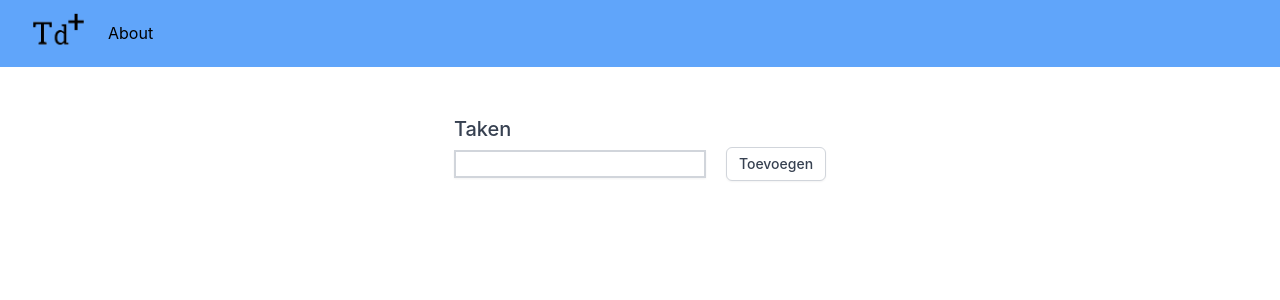
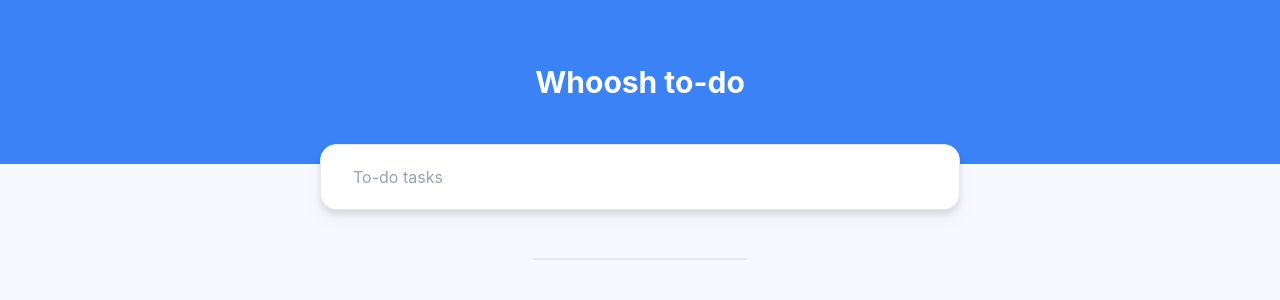
Before and after one commit to D3nic33/to-do-app, a React (Create React App) app: page / in a window 1280 px wide. Shown: the top 300 px of the page. Built offline with nearby package versions, Linux system fonts and the light colour scheme.

Commit message:
Added styling from design to tasks

```diff
--- a/public/index.html
+++ b/public/index.html
@@ -12,7 +12,7 @@
     <link rel="manifest" href="%PUBLIC_URL%/manifest.json" />
     <title>To-do App</title>
   </head>
-  <body>
+  <body style="background-color: #F7F9FF">
     <noscript>You need to enable JavaScript to run this app.</noscript>
     <div
     id="root"
--- a/src/Header/Header.js
+++ b/src/Header/Header.js
@@ -1,18 +1,11 @@
 import React from 'react';
-import Logo from '../Img/To-do-app-logo.png';
-import { Link } from "react-router-dom";
-
-const logoSpecs = "100px";
 
 class Header extends React.Component {
 	render(){
 		return(
-            <div className='bg-blue-400 mb-12 px-2 py-2'>
-                <div className='flex flex-row items-center'>
-                    <Link to="/">
-                        <img src={Logo} alt="Logo" height={logoSpecs} width={logoSpecs} />
-                    </Link>
-                    <Link to="/about">About</Link>
+			<div className='bg-blue-500 px-2 py-16 absolute w-full'>
+				<div className='flex justify-center'>
+					<h1 className='text-white font-bold text-3xl'>Whoosh to-do</h1>
 				</div>
 			</div>
 		)
@@ -20,3 +13,11 @@ class Header extends React.Component {
 }
 
 export default Header;
+
+
+/*<div className='flex flex-row items-center'>
+					<Link to="/">
+						<img src={Logo} alt="Logo" height={logoSpecs} width={logoSpecs} />
+					</Link>
+					<Link to="/about">About</Link>
+				</div>*/
--- a/src/Tasks/Tasks.js
+++ b/src/Tasks/Tasks.js
@@ -4,14 +4,14 @@ class NumberList extends React.Component {
   render() {
     const listItems = this.props.tasks.map((tasks) =>
       <div className='py-2'>
-        <div key={tasks} className='border-gray-200 border-2 rounded-md drop-shadow py-2 px-2'>
+        <div key={tasks} className='bg-white border border-gray-200 rounded-2xl drop-shadow-lg py-5 px-10'>
           {tasks}
         </div>
       </div>
     );
 
     return (
-      <div className='w-full py-2 px-2'>
+      <div className='w-full'>
         {listItems}
       </div>
     );
@@ -24,6 +24,7 @@ class HandleUserInput extends React.Component {
     this.state = {
       value: '',
       items: [],
+      status: ''
     };
 
     this.handleChange = this.handleChange.bind(this);
@@ -49,7 +50,8 @@ class HandleUserInput extends React.Component {
 
   handleSubmit(event) {
     this.setState({
-      value: event.target.value
+      value: event.target.value,
+      status: 'to-do'
     });
 
     let items = this.state.items;
@@ -67,25 +69,24 @@ class HandleUserInput extends React.Component {
 
   render() {
     return (
-      <div className='flex flex-col justify-center w-full'>
-          <form className='flex-col m-auto' onSubmit={this.handleSubmit}>
-            <label tmlFor="taskinput" className="block text-xl font-medium text-gray-700">Taken</label>
-              <div className="mt-1 flex items-center">
-                <div className="inline-block">
+      <div className='flex flex-col justify-center w-full pt-36 absolute'>
+          <form onSubmit={this.handleSubmit}>
+              <div className='m-auto w-6/12'>
                 <input
                   type="text"
                   name='taskinput'
                   value={this.state.value}
                   onChange={this.handleChange}
-                    className="border-gray-300 border-2 shadow-sm"
+                  placeholder='To-do tasks'
+                  className="w-full border border-gray-200 rounded-2xl drop-shadow-lg py-5 px-8"
                 />
-                </div>
-                <input type="submit" value="Toevoegen" className="ml-5 bg-white py-2 px-3 border border-gray-300 rounded-md shadow-sm text-sm leading-4 font-medium text-gray-700 hover:bg-gray-50 focus:outline-none focus:ring-2 focus:ring-offset-2 focus:ring-indigo-500" />
               </div>
           </form>
 
-          <div className='m-auto w-9/12'>
-            <NumberList tasks={this.state.items}/>
+          <hr className='mt-12 w-1/6 m-auto border rounded-xl'/>
+
+          <div className='pt-12 m-auto w-6/12'>
+            <NumberList tasks={this.state.items} />
           </div>
       </div>
     )
```
Lines whose indentation alone changed are shown as unchanged.
